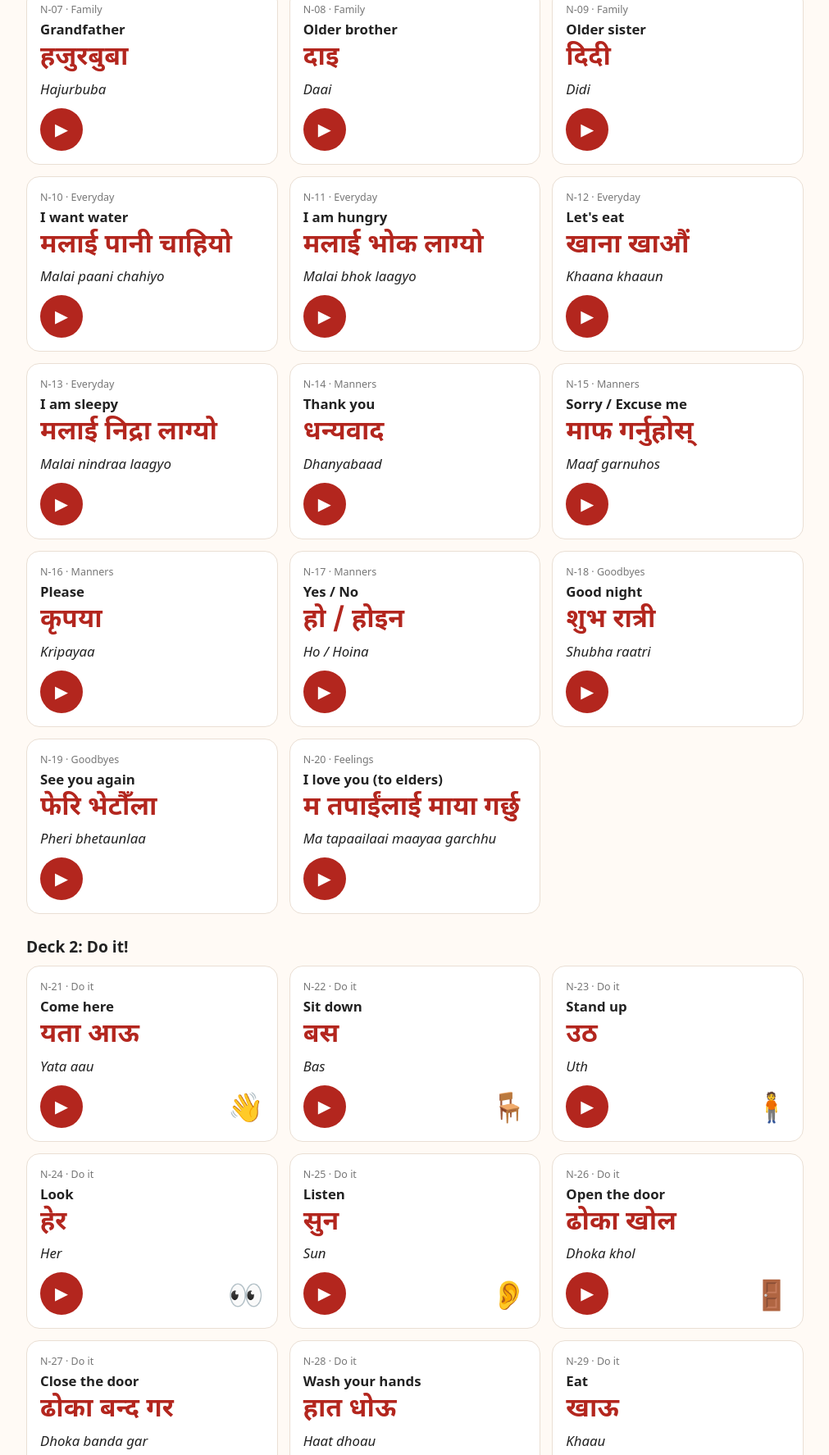
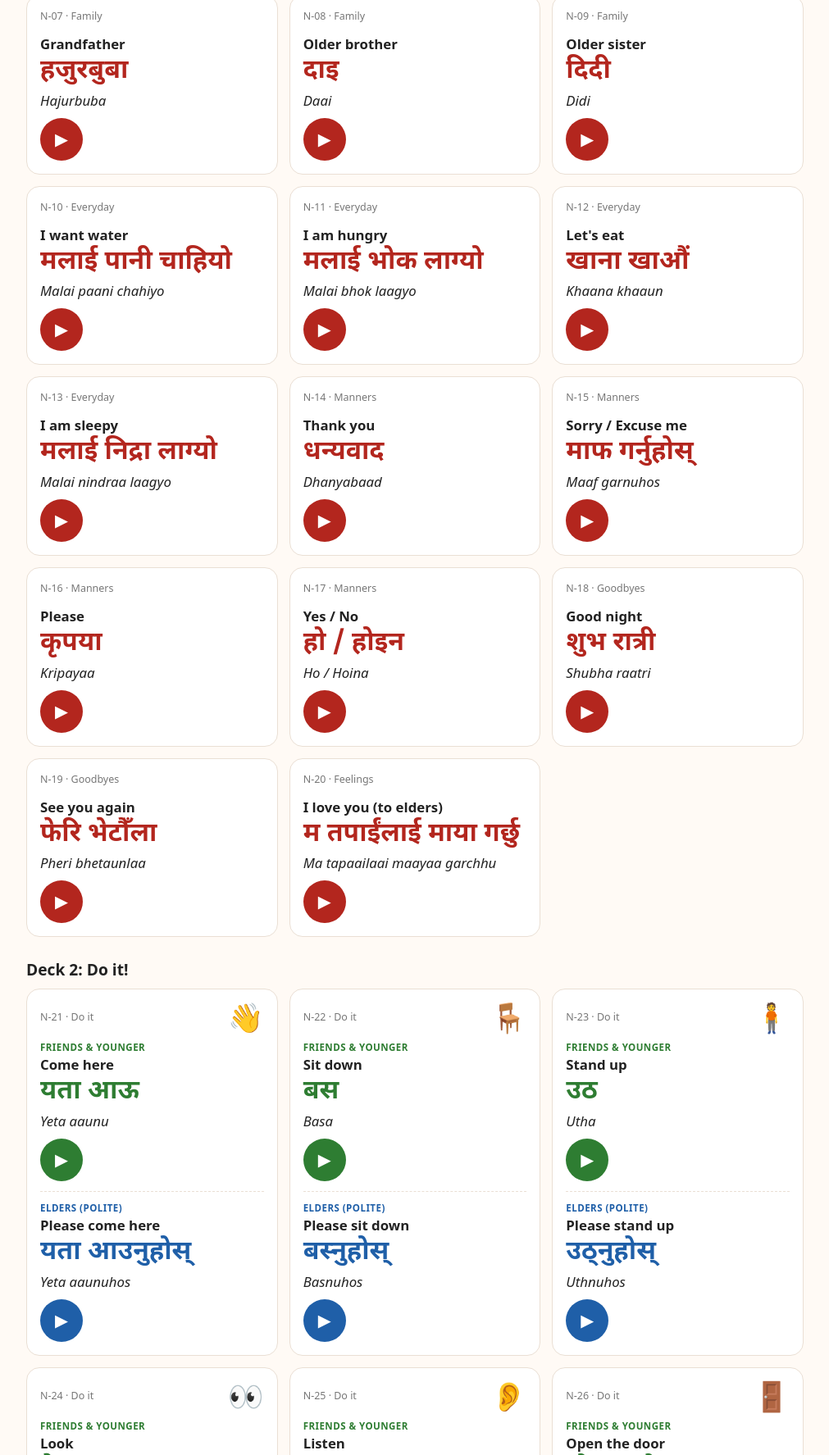
Before and after one commit to Rabimaharjan/nepali-cards, a plain HTML site: page index.html in a window 1280 px wide. Shown: the part 643-2418 px from the top of the page at 82% size, without its empty margins (134-1145 px from the left). Drawn offline with Linux system fonts and the light colour scheme.

Commit message:
Add files via upload

```diff
--- a/index.html
+++ b/index.html
@@ -5,34 +5,41 @@
 <meta name="viewport" content="width=device-width, initial-scale=1">
 <title>Nepali Cards</title>
 <style>
-:root{--bg:#fffaf5;--card:#fff;--ink:#222;--muted:#777;--accent:#b3261e;--line:#eadfd4}
-@media (prefers-color-scheme:dark){:root{--bg:#1b1715;--card:#26201d;--ink:#f2ebe4;--muted:#a89d93;--accent:#ff8a80;--line:#3a312c}}
+:root{--bg:#fffaf5;--card:#fff;--ink:#222;--muted:#777;--accent:#b3261e;--line:#eadfd4;--f:#2e7d32;--e:#1f5fa8}
+@media (prefers-color-scheme:dark){:root{--bg:#1b1715;--card:#26201d;--ink:#f2ebe4;--muted:#a89d93;--accent:#ff8a80;--line:#3a312c;--f:#7bd17f;--e:#7db4f0}}
 *{box-sizing:border-box}
 body{margin:0;background:var(--bg);color:var(--ink);font-family:system-ui,-apple-system,"Segoe UI",Roboto,"Noto Sans Devanagari","Mangal",sans-serif}
 header{padding:24px 16px 8px;text-align:center}
 h1{margin:0 0 4px;font-size:1.6rem}
 header p{margin:0;color:var(--muted)}
 main{max-width:980px;margin:0 auto;padding:16px}
+h2.deck{margin:26px 0 10px;font-size:1.2rem}
 .grid{display:grid;grid-template-columns:repeat(auto-fill,minmax(270px,1fr));gap:14px}
-.card{background:var(--card);border:1px solid var(--line);border-radius:16px;padding:16px;display:flex;flex-direction:column;gap:4px}
+.card{background:var(--card);border:1px solid var(--line);border-radius:16px;padding:16px;display:flex;flex-direction:column;gap:6px}
+.top{display:flex;align-items:center;justify-content:space-between}
 .meta{font-size:.78rem;color:var(--muted)}
+.pic{font-size:2.2rem;line-height:1}
+.form{display:flex;flex-direction:column;gap:2px;padding-top:6px}
+.form + .form{border-top:1px dashed var(--line);margin-top:6px;padding-top:12px}
+.tag{font-size:.72rem;font-weight:700;letter-spacing:.04em;text-transform:uppercase}
+.form.f .tag,.form.f .deva{color:var(--f)}
+.form.e .tag,.form.e .deva{color:var(--e)}
+.form.plain .deva{color:var(--accent)}
 .eng{font-weight:700;font-size:1.05rem}
-.deva{font-size:2rem;font-weight:700;color:var(--accent);line-height:1.3;font-family:"Noto Sans Devanagari","Mangal","Nirmala UI",system-ui,sans-serif}
+.deva{font-size:2rem;font-weight:700;line-height:1.3;font-family:"Noto Sans Devanagari","Mangal","Nirmala UI",system-ui,sans-serif}
 .rom{font-style:italic;font-size:1.05rem}
 .row{display:flex;align-items:center;gap:10px;margin-top:8px}
 button.play{width:52px;height:52px;border-radius:50%;border:0;background:var(--accent);color:#fff;font-size:1.3rem;cursor:pointer}
-button.play.on{outline:3px solid var(--accent);outline-offset:3px}
+.form.f button.play{background:var(--f)}
+.form.e button.play{background:var(--e)}
+button.play.on{outline:3px solid currentColor;outline-offset:3px}
 .msg{font-size:.85rem;color:var(--muted)}
-.pic{margin-left:auto;font-size:2.2rem;line-height:1}
-.single .pic{margin-left:0;font-size:3rem}
-.single .row{flex-direction:column}
-h2.deck{margin:26px 0 10px;font-size:1.2rem}
 .single{max-width:520px;margin:0 auto}
-.single .card{padding:28px 22px;text-align:center;align-items:center}
-.single .deva{font-size:3rem}
-.single .eng{font-size:1.3rem}
-.single .rom{font-size:1.3rem}
-.single button.play{width:88px;height:88px;font-size:2.2rem;margin-top:10px}
+.single .card{padding:24px 22px}
+.single .deva{font-size:2.6rem}
+.single .eng{font-size:1.2rem}
+.single .rom{font-size:1.2rem}
+.single button.play{width:72px;height:72px;font-size:1.8rem}
 a.back{display:inline-block;margin-top:18px;color:var(--accent)}
 footer{text-align:center;color:var(--muted);font-size:.8rem;padding:20px}
 </style>
@@ -45,8 +52,8 @@ footer{text-align:center;color:var(--muted);font-size:.8rem;padding:20px}
 <main><div id="app"></div></main>
 <footer>2 decks &middot; 40 phrases</footer>
 <script>
-// id, category, English, Devanagari, romanized
-const CARDS = [
+// Deck 1: id, category, English, Devanagari, romanized
+const D1 = [
  ['n01','Greeting','Hello / Greetings','नमस्ते','Namaste'],
  ['n02','Greeting','How are you? (polite)','तपाईंलाई कस्तो छ?','Tapaailaai kasto chha?'],
  ['n03','Greeting','I am fine','म ठीक छु','Ma thik chhu'],
@@ -66,35 +73,41 @@ const CARDS = [
  ['n17','Manners','Yes / No','हो / होइन','Ho / Hoina'],
  ['n18','Goodbyes','Good night','शुभ रात्री','Shubha raatri'],
  ['n19','Goodbyes','See you again','फेरि भेटौँला','Pheri bhetaunlaa'],
- ['n20','Feelings','I love you (to elders)','म तपाईंलाई माया गर्छु','Ma tapaailaai maayaa garchhu'],
- ['n21','Do it','Come here','यता आऊ','Yata aau','👋'],
- ['n22','Do it','Sit down','बस','Bas','🪑'],
- ['n23','Do it','Stand up','उठ','Uth','🧍'],
- ['n24','Do it','Look','हेर','Her','👀'],
- ['n25','Do it','Listen','सुन','Sun','👂'],
- ['n26','Do it','Open the door','ढोका खोल','Dhoka khol','🚪'],
- ['n27','Do it','Close the door','ढोका बन्द गर','Dhoka banda gar','🔒'],
- ['n28','Do it','Wash your hands','हात धोऊ','Haat dhoau','🧼'],
- ['n29','Do it','Eat','खाऊ','Khaau','🍚'],
- ['n30','Do it','Drink','पिऊ','Piu','🥛'],
- ['n31','Do it','Clap','ताली बजाऊ','Taali bajaau','👏'],
- ['n32','Do it','Dance','नाच','Naach','💃'],
- ['n33','Do it','Stop','रोक','Rok','✋'],
- ['n34','Do it','Bring water','पानी ल्याऊ','Paani lyaau','💧'],
- ['n35','Body','Touch your nose','नाक छोऊ','Naak chhou','👃'],
- ['n36','Body','Close your eyes','आँखा बन्द गर','Aankha banda gar','😌'],
- ['n37','Body','Hands up','हात माथि उठाऊ','Haat maathi uthaau','🙌'],
- ['n38','Question','What is this?','यो के हो?','Yo ke ho?','❓'],
- ['n39','Question','What is your name?','तिम्रो नाम के हो?','Timro naam ke ho?','🙋'],
- ['n40','Question','Are you hungry?','तिमीलाई भोक लाग्यो?','Timilai bhok laagyo?','🍴']
+ ['n20','Feelings','I love you (to elders)','म तपाईंलाई माया गर्छु','Ma tapaailaai maayaa garchhu']
 ];
+// Deck 2: id, category, English (friends), Devanagari, romanized, picture, English (elders), Devanagari, romanized
+// Friends audio is n21..n40. Elders (polite) audio is e21..e40 (none for n38, which is the same for everyone).
+const D2 = [
+ ["n21","Do it","Come here","यता आऊ","Yeta aaunu","👋","Please come here","यता आउनुहोस्","Yeta aaunuhos"],
+ ["n22","Do it","Sit down","बस","Basa","🪑","Please sit down","बस्नुहोस्","Basnuhos"],
+ ["n23","Do it","Stand up","उठ","Utha","🧍","Please stand up","उठ्नुहोस्","Uthnuhos"],
+ ["n24","Do it","Look","हेर","Hera","👀","Please look","हेर्नुहोस्","Hernuhos"],
+ ["n25","Do it","Listen","सुन","Suna","👂","Please listen","सुन्नुहोस्","Sunnuhos"],
+ ["n26","Do it","Open the door","ढोका खोल","Dhoka khola","🚪","Please open the door","ढोका खोल्नुहोस्","Dhoka kholnuhos"],
+ ["n27","Do it","Close the door","ढोका बन्द गर","Dhoka banda gara","🔒","Please close the door","ढोका बन्द गर्नुहोस्","Dhoka banda garnuhos"],
+ ["n28","Do it","Wash your hands","हात धोऊ","Haat dhoau","🧼","Please wash your hands","हात धुनुहोस्","Haat dhunuhos"],
+ ["n29","Do it","Eat","खाऊ","Khaau","🍚","Please eat","खानुहोस्","Khaanuhos"],
+ ["n30","Do it","Drink","पिऊ","Piu","🥛","Please drink","पिउनुहोस्","Piunuhos"],
+ ["n31","Do it","Clap","ताली बजाऊ","Taali bajaau","👏","Please clap","ताली बजाउनुहोस्","Taali bajaaunuhos"],
+ ["n32","Do it","Dance","नाच","Naacha","💃","Please dance","नाच्नुहोस्","Naachnuhos"],
+ ["n33","Do it","Stop","रोक","Roka","✋","Please stop","रोक्नुहोस्","Roknuhos"],
+ ["n34","Do it","Bring water","पानी ल्याऊ","Paani lyaau","💧","Please bring water","पानी ल्याउनुहोस्","Paani lyaaunuhos"],
+ ["n35","Body","Touch your nose","नाक छोऊ","Naak chhou","👃","Please touch your nose","नाक छुनुहोस्","Naak chhunuhos"],
+ ["n36","Body","Close your eyes","आँखा बन्द गर","Aankha banda gara","😌","Please close your eyes","आँखा बन्द गर्नुहोस्","Aankha banda garnuhos"],
+ ["n37","Body","Hands up","हात माथि उठाऊ","Haat maathi uthaau","🙌","Please put your hands up","हात माथि उठाउनुहोस्","Haat maathi uthaaunuhos"],
+ ["n38","Question","What is this?","यो के हो?","Yo ke ho?","❓",null,null,null],
+ ["n39","Question","What is your name?","तिम्रो नाम के हो?","Timro naam ke ho?","🙋","What is your name? (to elders)","तपाईंको नाम के हो?","Tapaaiko naam ke ho?"],
+ ["n40","Question","Are you hungry?","तिमीलाई भोक लाग्यो?","Timilai bhok laagyo?","🍴","Are you hungry? (to elders)","तपाईंलाई भोक लाग्यो?","Tapaailaai bhok laagyo?"]
+];
+const CARDS = D1.concat(D2);
+
 // Your recordings' file ending. Change to 'mp3' or 'wav' if your files use that instead.
 const EXT = 'm4a';
 let current = null, currentBtn = null;
 
-function play(id, btn, msg){
+function play(fid, btn, msg){
   if (current){ current.pause(); if (currentBtn) currentBtn.classList.remove('on'); }
-  const url = 'audio/' + id + '.' + EXT;
+  const url = 'audio/' + fid + '.' + EXT;
   const a = new Audio(url);
   a.addEventListener('playing', ()=>{ msg.textContent = ''; btn.classList.add('on'); });
   a.addEventListener('ended', ()=> btn.classList.remove('on'));
@@ -108,23 +121,41 @@ function play(id, btn, msg){
   const p = a.play(); if (p) p.catch(()=>{});
 }
 
+function formEl(fid, tag, cls, eng, deva, rom){
+  const f = document.createElement('div'); f.className = 'form ' + cls;
+  f.innerHTML = '<div class="tag"></div><div class="eng"></div><div class="deva"></div><div class="rom"></div>' +
+    '<div class="row"><button class="play" aria-label="Play">&#9654;</button><span class="msg"></span></div>';
+  f.children[0].textContent = tag;
+  f.children[1].textContent = eng;
+  f.children[2].textContent = deva;
+  f.children[3].textContent = rom;
+  const btn = f.querySelector('button'), msg = f.querySelector('.msg');
+  btn.addEventListener('click', () => play(fid, btn, msg));
+  return f;
+}
+
 function cardEl(c){
-  const [id,cat,eng,deva,rom,pic] = c;
+  const [id,cat,eng,deva,rom,pic,engP,devaP,romP] = c;
   const d = document.createElement('div'); d.className = 'card';
-  d.innerHTML = '<div class="meta"></div><div class="eng"></div><div class="deva"></div><div class="rom"></div>' +
-    '<div class="row"><button class="play" aria-label="Play">&#9654;</button><span class="msg"></span><span class="pic"></span></div>';
-  d.children[0].textContent = id.toUpperCase().replace('N','N-') + '  \u00b7  ' + cat;
-  d.children[1].textContent = eng;
-  d.children[2].textContent = deva;
-  d.children[3].textContent = rom;
-  if (pic) d.querySelector('.pic').textContent = pic;
-  const btn = d.querySelector('button'), msg = d.querySelector('.msg');
-  btn.addEventListener('click', ()=> play(id, btn, msg));
+  const top = document.createElement('div'); top.className = 'top';
+  const meta = document.createElement('div'); meta.className = 'meta';
+  meta.textContent = id.toUpperCase().replace('N','N-') + '  \u00b7  ' + cat;
+  top.appendChild(meta);
+  if (pic){ const p = document.createElement('div'); p.className = 'pic'; p.textContent = pic; top.appendChild(p); }
+  d.appendChild(top);
+  if (devaP){
+    d.appendChild(formEl(id, 'Friends & younger', 'f', eng, deva, rom));
+    d.appendChild(formEl('e' + id.slice(1), 'Elders (polite)', 'e', engP, devaP, romP));
+  } else if (pic){
+    d.appendChild(formEl(id, 'Everyone', 'f', eng, deva, rom));
+  } else {
+    d.appendChild(formEl(id, '', 'plain', eng, deva, rom));
+  }
   return d;
 }
 
 const app = document.getElementById('app');
-const want = (new URLSearchParams(location.search).get('c') || '').toLowerCase();
+const want = (new URLSearchParams(location.search).get('c') || '').toLowerCase().replace(/^e/, 'n');
 const one = CARDS.find(c => c[0] === want);
 if (one){
   app.className = 'single';
```
